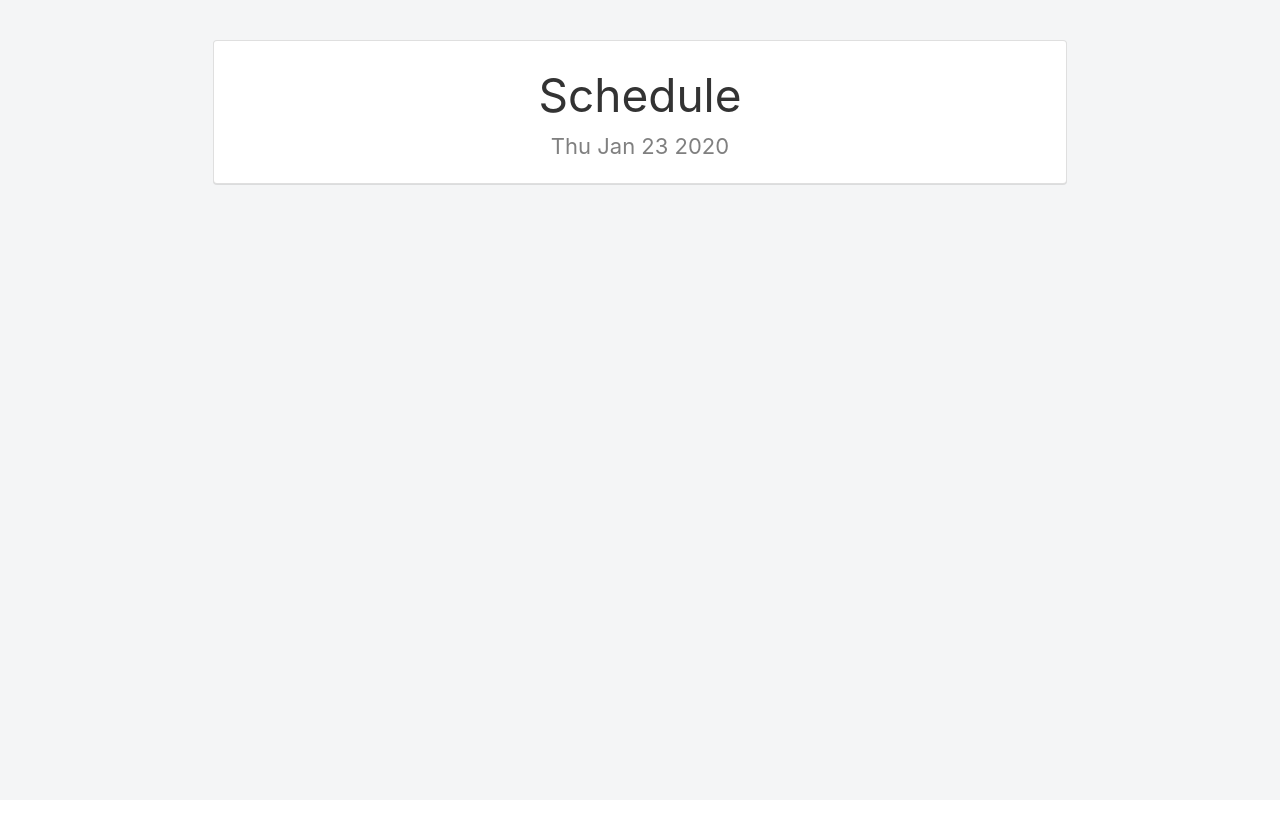
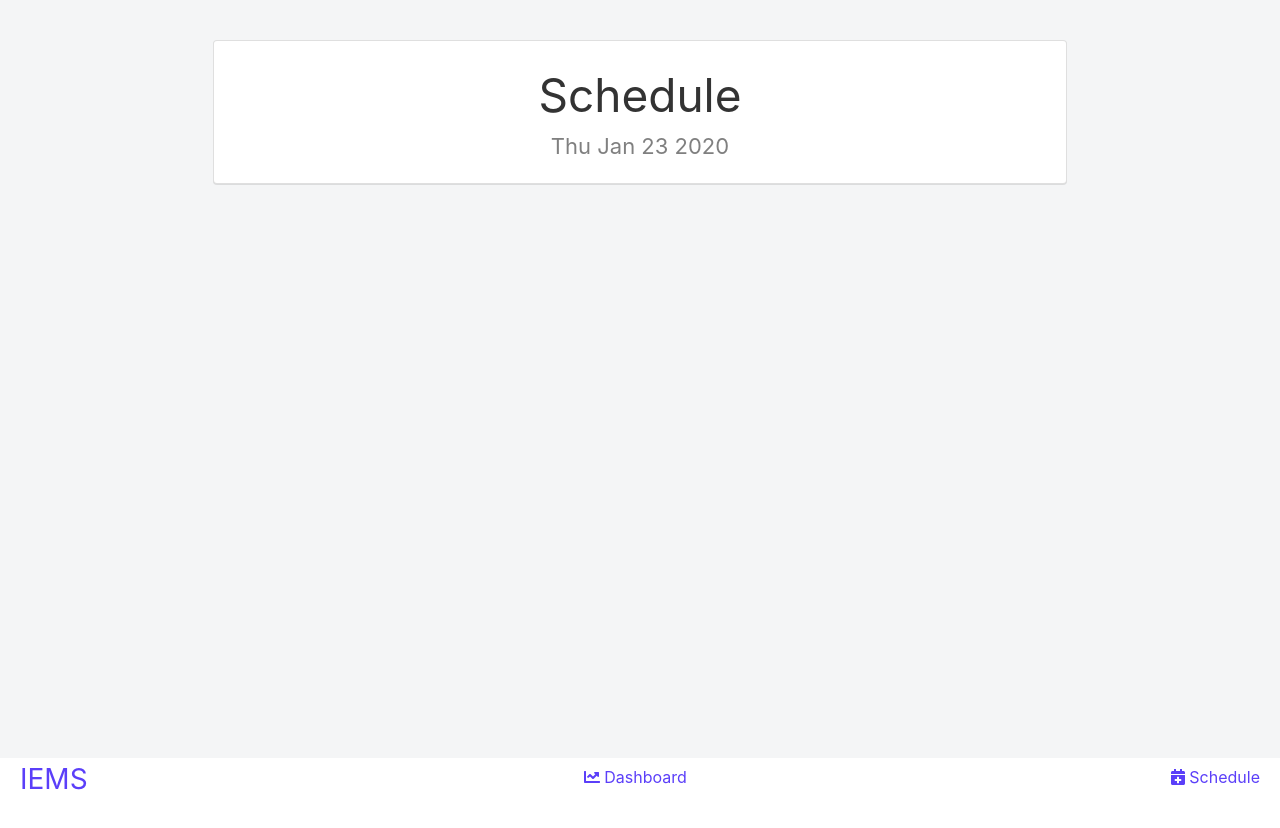
Before and after one commit to kentarospin98/iems, a React (Create React App) app: page /schedule in a window 1280 px wide. Shown: the top 828 px of the page. Before the commit the page ends 800 px from the top, so only its background shows below. Built offline with nearby package versions, Linux system fonts and the light colour scheme; no server answers; sample sign-in values are in the browser's storage.

Commit message:
Added the navbar
- Added a navbar component
- Navbar is sticky to the bottom.

```diff
--- a/src/index.css
+++ b/src/index.css
@@ -10,3 +10,8 @@
   font-size: 1.3em;
   /* border-bottom: solid 1px; */
 }
+
+.navigator {
+  position: sticky;
+  bottom: 0px;
+}
--- a/src/login.js
+++ b/src/login.js
@@ -3,6 +3,8 @@ import { withRouter } from "react-router";
 
 class Apicon {
   constructor() {
+    // Postman collection
+    // https://www.getpostman.com/collections/1c471f5f62c8faa6df80
     this.APIURL = "https://api-project-269146618053.appspot.com";
     this.APIENDPOINTS  = {
       LOGIN: "/iems/login",
--- /dev/null
+++ b/src/navbar.js
@@ -0,0 +1,44 @@
+import React from 'react';
+import { withRouter } from "react-router";
+
+import { FontAwesomeIcon } from '@fortawesome/react-fontawesome'
+import { faChartLine, faCalendarPlus } from '@fortawesome/free-solid-svg-icons'
+
+
+class Navbar extends React.Component {
+  constructor(props) {
+    super(props);
+    this.state = {
+      current: props.current
+    }
+  }
+
+  render = () => {
+    return (
+      <div className="navigator">
+      <nav className="navbar expanded default-nav">
+          <div className="container-fluid">
+              <div className="brand">
+                  <a href="#!">IEMS</a>
+              </div>
+              <div className="menu-box" id="mainNav1">
+                  <div className="menu-close"></div>
+                  <ul className="menu ml-auto">
+                      <li className=""><a href="#!"><FontAwesomeIcon icon={faChartLine} /> Dashboard</a></li>
+                  </ul>
+              </div>
+              <div className="menu-box" id="mainNav1">
+                  <div className="menu-close"><i className="fa fa-close"></i></div>
+                  <ul className="menu ml-auto">
+                  <li className=""><a href="#!"><FontAwesomeIcon icon={faCalendarPlus} /> Schedule</a></li>
+                  </ul>
+              </div>
+              <button className="toggler bg-secondary text-white" data-nav="#mainNav1"><i className="fa fa-bars"></i></button>
+          </div>
+      </nav>
+      </div>
+    )
+  }
+}
+
+export default Navbar;
--- a/src/schedule.js
+++ b/src/schedule.js
@@ -2,6 +2,8 @@ import React from 'react'
 
 import { FontAwesomeIcon } from '@fortawesome/react-fontawesome'
 import { faCompass, faClock, faHourglass } from '@fortawesome/free-solid-svg-icons'
+
+import Navbar from './navbar.js'
 
 class Task extends React.Component {
   constructor(props) {
@@ -48,6 +50,7 @@ class Schedule extends React.Component {
       taskPanels.push(<Task key={i} task={this.state.tasks[i]} />)
     }
     return (
+      <div>
       <div className="schedule-page flex-center col-max pb-max pt-4 bg-light">
       <div className="mx-auto col-md-8 col-sm-10 col-12">
       <div className="card shadow-1 overflow-unset px-4 w-100">
@@ -59,6 +62,8 @@ class Schedule extends React.Component {
       {taskPanels}
       </div>
       </div>
+      <Navbar current="schedule"/>
+      </div>
     )
   }
 }
```
